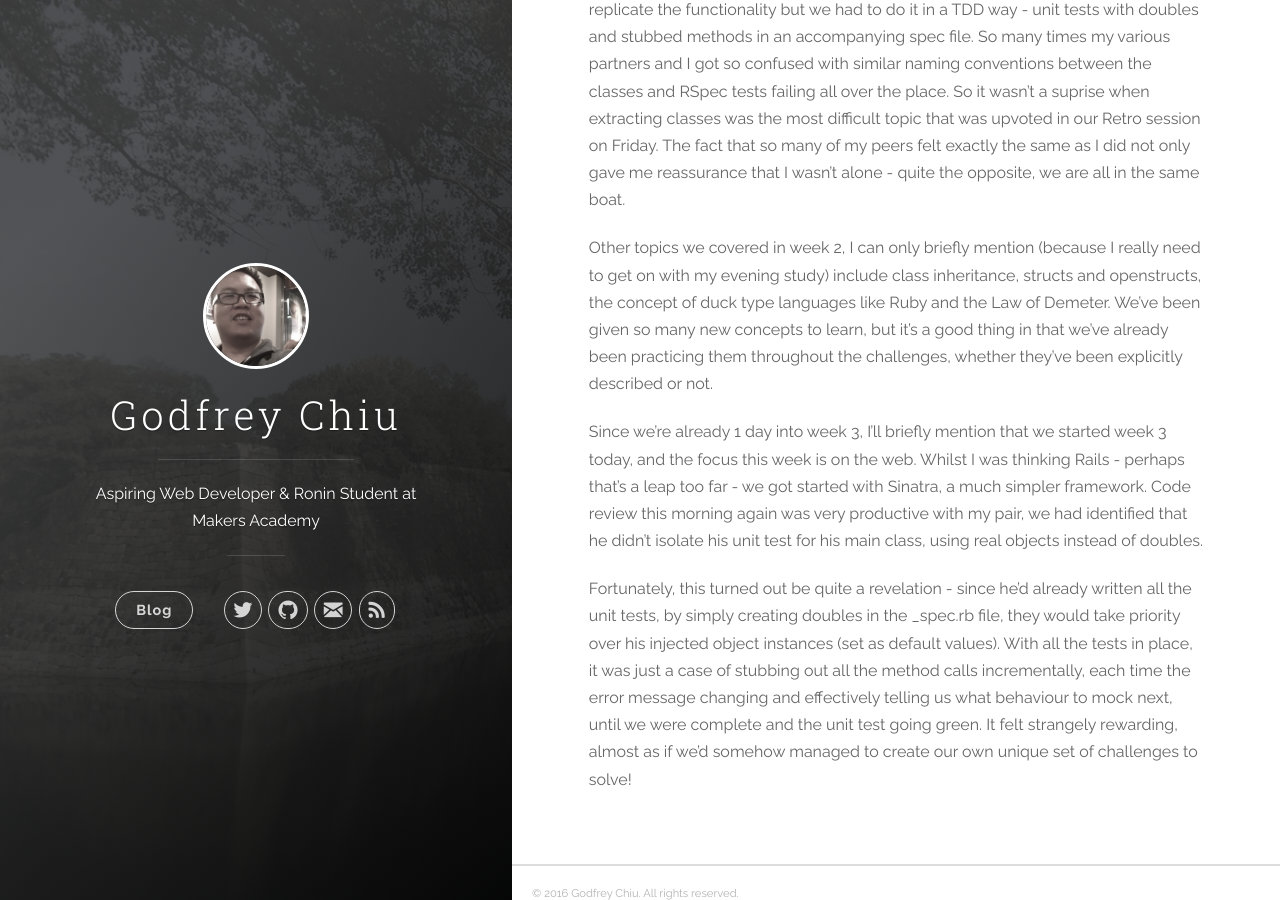
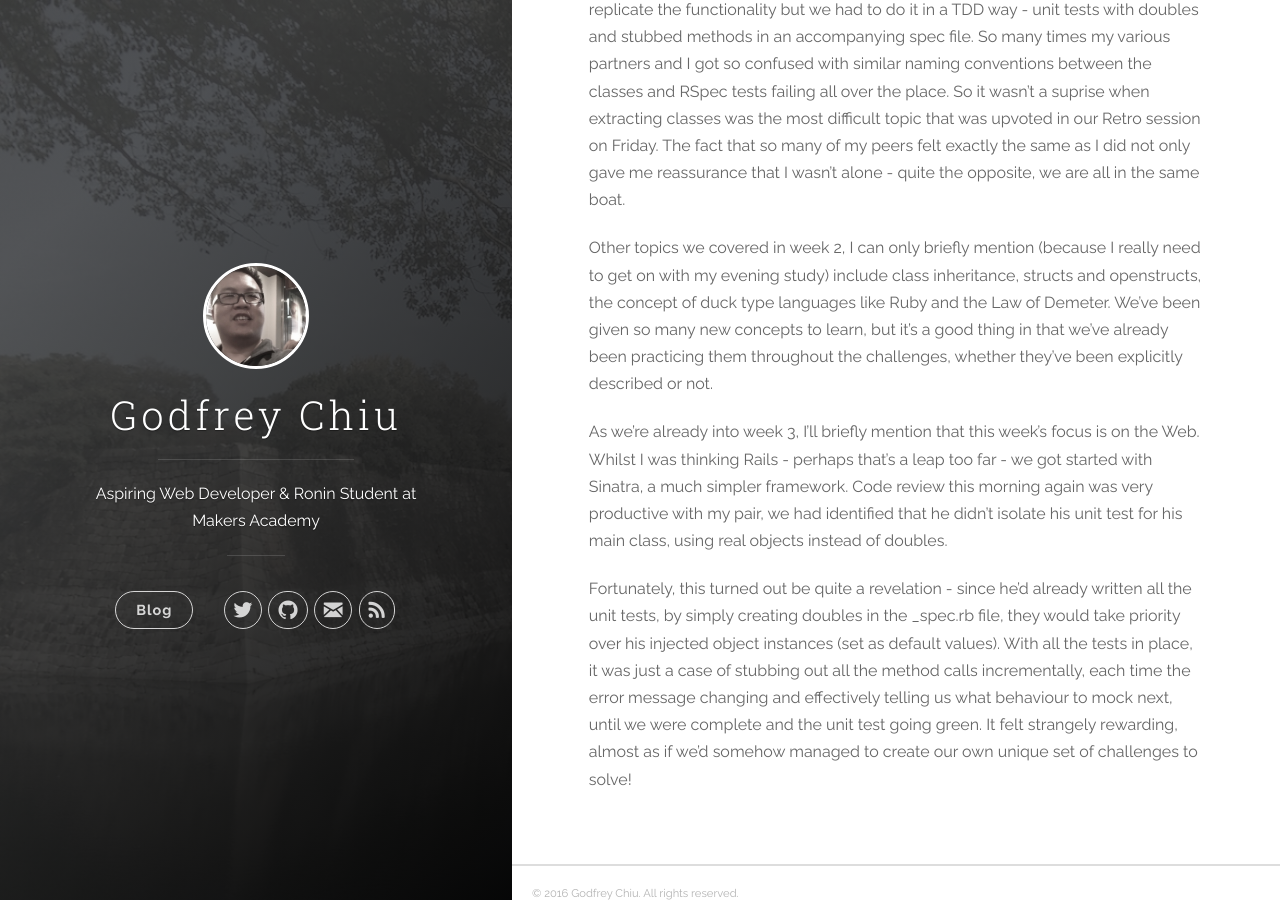
Before and after one commit to ggwc82/ggwc82.github.io, a Jekyll site: the page built from _posts/2016-02-01-week2-recap.markdown, in a window 1280 px wide and 900 px high, scrolled down 1167 px. Built offline with Jekyll 4.4.1, drawn with Linux system fonts in a browser that asks for light colours; nearby versions of some CDN libraries.

Commit message:
Minor correction to previous post

```diff
--- a/_posts/2016-02-01-week2-recap.markdown
+++ b/_posts/2016-02-01-week2-recap.markdown
@@ -20,6 +20,6 @@ Much to our dismay, we were then told to extract the methods relating to a journ
 
 Other topics we covered in week 2, I can only briefly mention (because I really need to get on with my evening study) include class inheritance, structs and openstructs, the concept of duck type languages like Ruby and the Law of Demeter. We've been given so many new concepts to learn, but it's a good thing in that we've already been practicing them throughout the challenges, whether they've been explicitly described or not.
 
-Since we're already 1 day into week 3, I'll briefly mention that we started week 3 today, and the focus this week is on the web. Whilst I was thinking Rails - perhaps that's a leap too far - we got started with Sinatra, a much simpler framework. Code review this morning again was very productive with my pair, we had identified that he didn't isolate his unit test for his main class, using real objects instead of doubles.
+As we're already into week 3, I'll briefly mention that this week's focus is on the Web. Whilst I was thinking Rails - perhaps that's a leap too far - we got started with Sinatra, a much simpler framework. Code review this morning again was very productive with my pair, we had identified that he didn't isolate his unit test for his main class, using real objects instead of doubles.
 
 Fortunately, this turned out be quite a revelation - since he'd already written all the unit tests, by simply creating doubles in the _spec.rb file, they would take priority over his injected object instances (set as default values). With all the tests in place, it was just a case of stubbing out all the method calls incrementally, each time the error message changing and effectively telling us what behaviour to mock next, until we were complete and the unit test going green. It felt strangely rewarding, almost as if we'd somehow managed to create our own unique set of challenges to solve!
```
